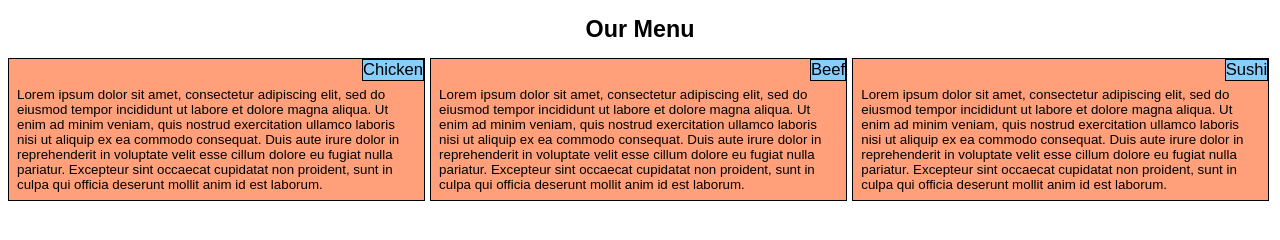
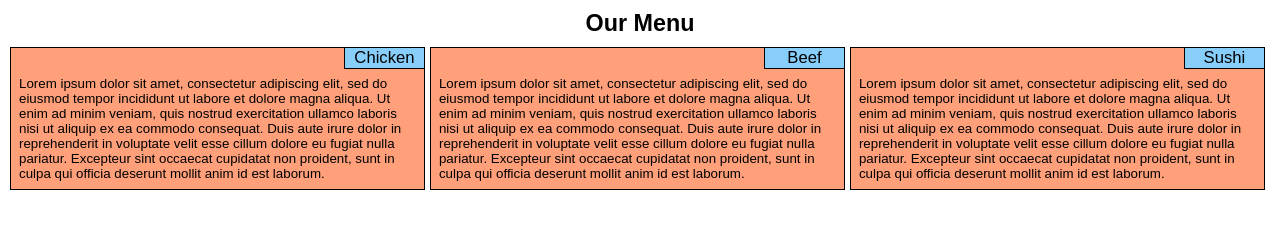
Before and after one commit to QnanaC/HTML-CSS-and-Javascript, a plain HTML site: page module2/index.html in a window 1280 px wide. Drawn offline with Linux system fonts and the light colour scheme.

Commit message:
Add files via upload

```diff
--- a/module2/css/style.css
+++ b/module2/css/style.css
@@ -1,53 +1,45 @@
 * {
     font-family: sans-serif;
     font-size: 10pt;
+    box-sizing: border-box;
+    margin: 0;
+    padding: 0;
 }
 
 h1 {
     font-size: 1.75em;
     text-align: center;
+    padding: 10px;
 }
 
 #row {
-    width: 100%;
     height: auto;
-    box-sizing: border-box;
+    padding-left: 10px;
+    padding-right: 10px;
 }
 
-#sectionTitle {
+.sectionTitle {
+    width: 80px;
+    text-align: center;
     font-size: 1.25em;
-    border: 1px solid;
-    background-color: lightskyblue;
+    border-left: 1px solid black;
+    border-bottom: 1px solid black;
     position: absolute;
     top: 0px;
     right: 0px;
 }
 
-#section1 {
+#chicken,
+#beef,
+#sushi {
+    background-color: lightskyblue;
+}
+
+#section {
     font-size: 1em;
     position: relative;
     background-color: lightsalmon;
-    border: 1px solid;
-    padding: 8px;
-    margin-right: 5px;
-    margin-bottom: 5px;
-}
-
-#section2 {
-    font-size: 1em;
-    position: relative;
-    background-color: lightsalmon;
-    border: 1px solid;
-    padding: 8px;
-    margin-right: 5px;
-    margin-bottom: 5px;
-}
-
-#section3 {
-    font-size: 1em;
-    position: relative;
-    background-color: lightsalmon;
-    border: 1px solid;
+    border: 1px solid black;
     padding: 8px;
     margin-right: 5px;
     margin-bottom: 5px;
@@ -58,58 +50,28 @@ h1 {
 }
 
 @media (min-width: 992px) {
-    #section1 {
-        box-sizing: inherit;
-        width: 33%;
+    .lg33 {
+        width: 33.33%;
         height: auto;
         float: left;
-    }
-    #section2 {
-        box-sizing: inherit;
-        width: 33%;
-        height: auto;
-        float: left;
-    }
-    #section3 {
-        box-sizing: inherit;
-        width: 33%;
-        height: auto;
-        overflow: hidden;
     }
 }
 
 @media (min-width: 768px) and (max-width: 991px) {
-    #section1 {
+    .md50 {
         box-sizing: inherit;
-        width: 49%;
+        width: 50%;
         float: left;
-        overflow: hidden;
     }
-    #section2 {
+    .md100 {
         box-sizing: inherit;
-        width: 49%;
-        float: left;
-        overflow: hidden;
-    }
-    #section3 {
-        box-sizing: inherit;
-        width: 99%;
+        width: 100%;
         overflow: hidden;
     }
 }
 
 @media (max-width: 767px) {
-    #section1 {
-        box-sizing: inherit;
-        width: 100%;
-        overflow: hidden;
-    }
-    #section2 {
-        box-sizing: inherit;
-        width: 100%;
-        overflow: hidden;
-    }
-    #section3 {
+    .sm100 {
         box-sizing: inherit;
         width: 100%;
         overflow: hidden;
--- a/module2/index.html
+++ b/module2/index.html
@@ -8,17 +8,23 @@
 <body>
     <h1>Our Menu</h1>
     <div id="row">
-        <div id="section1">
-            <div id="sectionTitle">Chicken</div>
-            <div id="content">Lorem ipsum dolor sit amet, consectetur adipiscing elit, sed do eiusmod tempor incididunt ut labore et dolore magna aliqua. Ut enim ad minim veniam, quis nostrud exercitation ullamco laboris nisi ut aliquip ex ea commodo consequat. Duis aute irure dolor in reprehenderit in voluptate velit esse cillum dolore eu fugiat nulla pariatur. Excepteur sint occaecat cupidatat non proident, sunt in culpa qui officia deserunt mollit anim id est laborum.</div>
+        <div class="lg33 md50 sm100">
+            <div id="section">
+                <div class="sectionTitle" id="chicken">Chicken</div>
+                <div id="content">Lorem ipsum dolor sit amet, consectetur adipiscing elit, sed do eiusmod tempor incididunt ut labore et dolore magna aliqua. Ut enim ad minim veniam, quis nostrud exercitation ullamco laboris nisi ut aliquip ex ea commodo consequat. Duis aute irure dolor in reprehenderit in voluptate velit esse cillum dolore eu fugiat nulla pariatur. Excepteur sint occaecat cupidatat non proident, sunt in culpa qui officia deserunt mollit anim id est laborum.</div>
+            </div>
         </div>
-        <div id="section2">
-            <div id="sectionTitle">Beef</div>
-            <div id="content">Lorem ipsum dolor sit amet, consectetur adipiscing elit, sed do eiusmod tempor incididunt ut labore et dolore magna aliqua. Ut enim ad minim veniam, quis nostrud exercitation ullamco laboris nisi ut aliquip ex ea commodo consequat. Duis aute irure dolor in reprehenderit in voluptate velit esse cillum dolore eu fugiat nulla pariatur. Excepteur sint occaecat cupidatat non proident, sunt in culpa qui officia deserunt mollit anim id est laborum.</div>
+        <div class="lg33 md50 sm100">
+            <div id="section">
+                <div class="sectionTitle" id="beef">Beef</div>
+                <div id="content">Lorem ipsum dolor sit amet, consectetur adipiscing elit, sed do eiusmod tempor incididunt ut labore et dolore magna aliqua. Ut enim ad minim veniam, quis nostrud exercitation ullamco laboris nisi ut aliquip ex ea commodo consequat. Duis aute irure dolor in reprehenderit in voluptate velit esse cillum dolore eu fugiat nulla pariatur. Excepteur sint occaecat cupidatat non proident, sunt in culpa qui officia deserunt mollit anim id est laborum.</div>
+            </div>
         </div>
-        <div id="section3">
-            <div id="sectionTitle">Sushi</div>
-            <div id="content">Lorem ipsum dolor sit amet, consectetur adipiscing elit, sed do eiusmod tempor incididunt ut labore et dolore magna aliqua. Ut enim ad minim veniam, quis nostrud exercitation ullamco laboris nisi ut aliquip ex ea commodo consequat. Duis aute irure dolor in reprehenderit in voluptate velit esse cillum dolore eu fugiat nulla pariatur. Excepteur sint occaecat cupidatat non proident, sunt in culpa qui officia deserunt mollit anim id est laborum.</div>
+        <div class="lg33 md100 sm100">
+            <div id="section">
+                <div class="sectionTitle" id="sushi">Sushi</div>
+                <div id="content">Lorem ipsum dolor sit amet, consectetur adipiscing elit, sed do eiusmod tempor incididunt ut labore et dolore magna aliqua. Ut enim ad minim veniam, quis nostrud exercitation ullamco laboris nisi ut aliquip ex ea commodo consequat. Duis aute irure dolor in reprehenderit in voluptate velit esse cillum dolore eu fugiat nulla pariatur. Excepteur sint occaecat cupidatat non proident, sunt in culpa qui officia deserunt mollit anim id est laborum.</div>
+            </div>
         </div>
     </div>
 </body>
```
